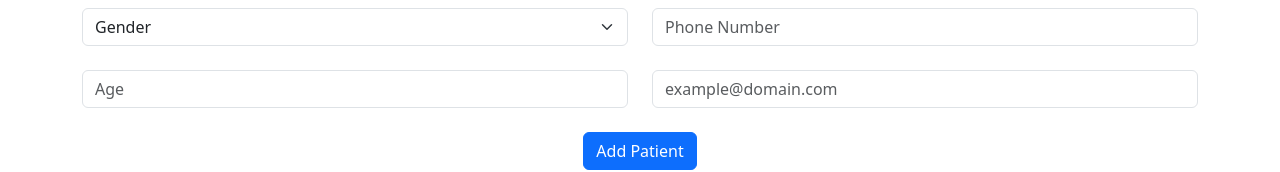
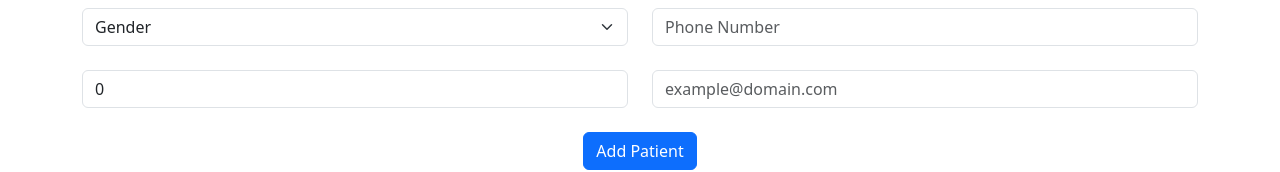
Before and after one commit to Moringa-Flask-Framework/hospital-appointment-app, a React (Create React App) app in the folder frontend/: page /patients in a window 1280 px wide. Shown: the part 188-360 px from the top of the page. Built offline with nearby package versions, Linux system fonts and the light colour scheme; no server answers.

Commit message:
Patient form posting

```diff
--- a/frontend/src/components/AppointmentTable.jsx
+++ b/frontend/src/components/AppointmentTable.jsx
@@ -17,7 +17,7 @@ function AppointmentTable() {
         }
         fetchData()
     },[])
-    console.log(appointments)
+    // console.log(appointments)
   return (
     <div>
       <Container className='table-container'>
--- a/frontend/src/components/DoctorTable.jsx
+++ b/frontend/src/components/DoctorTable.jsx
@@ -18,7 +18,7 @@ function DoctorTable() {
         }
         fetchDoctors()
     },[])
-    console.log(doctors)
+    // console.log(doctors)
   return (
     <div className='mt-5'>
         <Container className='table-container'>
--- a/frontend/src/components/PatientForm.jsx
+++ b/frontend/src/components/PatientForm.jsx
@@ -16,7 +16,7 @@ function PatientForm() {
   const [patientData, setPatientData] = useState({
     name: '',
     date_of_birth: '',
-    age: '',
+    age: 0,
     gender: '',
     contact_number: '',
     email: '',
@@ -24,12 +24,13 @@ function PatientForm() {
 
   const handleInputChange = (e) => {
     const { name, value } = e.target;
+    const newValue = name === 'age' ? parseInt(value) : value;
     setPatientData({
       ...patientData,
-      [name]: value,
+      [name]: newValue,
     })
   }
-
+console.log(patientData)
   const handleSubmit = async (e) => {
     e.preventDefault();
     setLoading(true);
--- a/frontend/src/components/PatientTable.jsx
+++ b/frontend/src/components/PatientTable.jsx
@@ -18,7 +18,7 @@ function PatientTable() {
         }
         fetchPatients()
     },[])
-    console.log(patients)
+    // console.log(patients)
   return (
     <div className='mt-5'>
         <Container className='table-container'>
```
Also changed, not shown: 1 other file (tests, documents, lock files or other folders).
